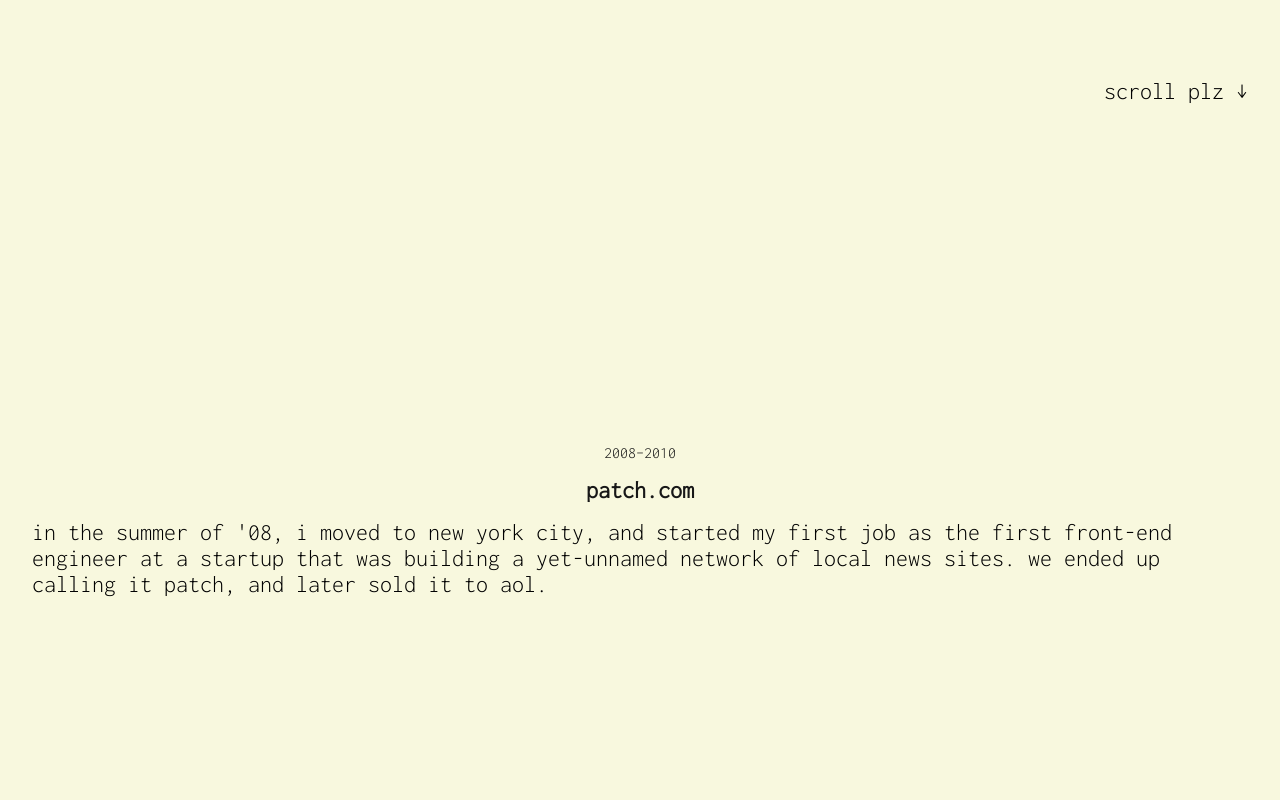
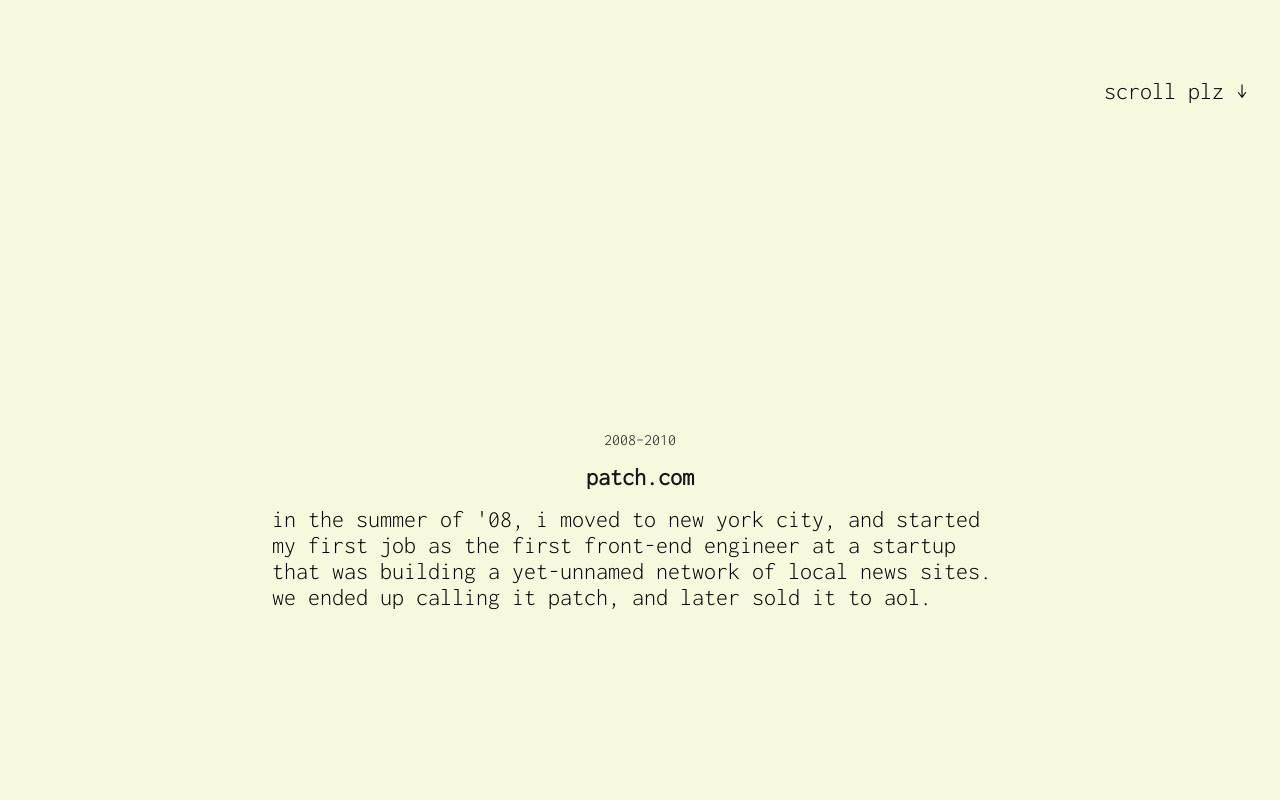
Before and after one commit to samuelcole/samuelcole.name, a Next.js app: page / in a window 1280 px wide. Shown: the part 680-1480 px from the top of the page. Built offline with nearby package versions, Linux system fonts and the light colour scheme.

Commit message:
less wide description text

```diff
--- a/app/page.module.css
+++ b/app/page.module.css
@@ -46,7 +46,8 @@
     flex-direction: column;
     gap: 1rem;
     min-height: 100vh;
-    min-width: 100%;
+    max-width: 800px;
+    margin: 0 auto;
   }
   p {
     font-size: 1.5rem;
```
